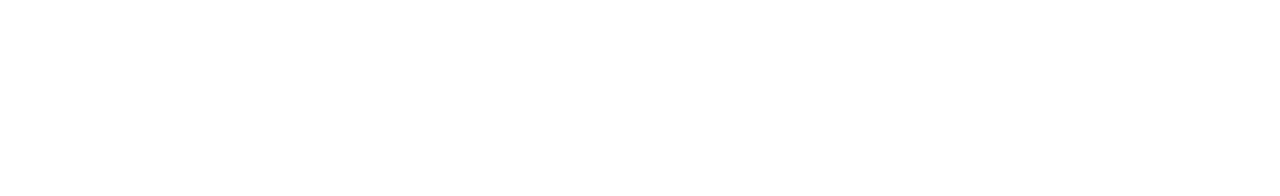
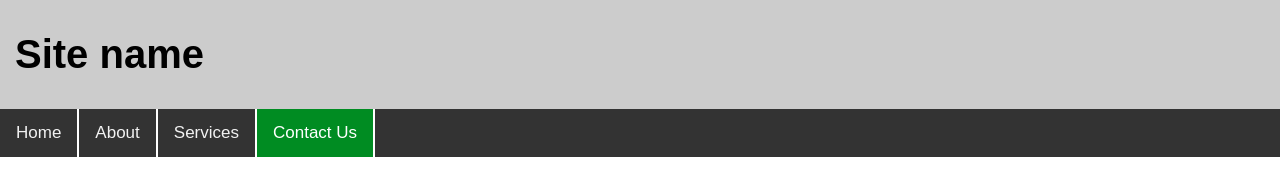
Before and after one commit to SauhardMishra/TemplateTask2, a plain HTML site: page src/index.html in a window 1280 px wide. Drawn offline with Linux system fonts and the light colour scheme.

Commit message:
Header Section

```diff
--- a/src/index.html
+++ b/src/index.html
@@ -8,4 +8,37 @@
 </head>
 <link rel="stylesheet" href="style.css">
 
+<!-- Header Section -->
+<body>
+    <div id="wrapper">
+
+       <div id="header">
+
+         <h1>Site name</h1>
+
+        </div>
+
+       <div class="topnav">
+        <a  href="#home">Home</a>
+        <a href="#about">About</a>
+        <a href="#services">Services</a>
+        <a class="active" href="#contact">Contact Us</a>
+      </div>
+
+
+
+           <div id="main">
+               <div id="content">
+
+               </div>
+                   <div id="sidebar">
+
+                   </div>
+               </div>
+               <div id="footer"></div>
+
+           </div>
+
+   </div>
+</body>
 </html>
--- a/src/style.css
+++ b/src/style.css
@@ -0,0 +1,42 @@
+/* Header Section CSS */
+
+body {
+  font-family: Arial;
+  margin: 0;
+}
+#header {
+  padding: 5px;
+  text-align: left;
+  background: rgb(204, 204, 204);
+  color: black;
+  font-size: 20px;
+}
+
+#header h1 {
+  margin-left: 10px;
+}
+
+.topnav {
+  overflow: hidden;
+  background-color: #333;
+}
+
+.topnav a {
+  float: left;
+  color: #f2f2f2;
+  text-align: center;
+  border-right: 2px solid white;
+  padding: 14px 16px;
+  text-decoration: none;
+  font-size: 17px;
+}
+
+.topnav a:hover {
+  background-color: #ddd;
+  color: black;
+}
+
+.topnav a.active {
+  background-color: rgb(0, 140, 34);
+  color: white;
+}
```
